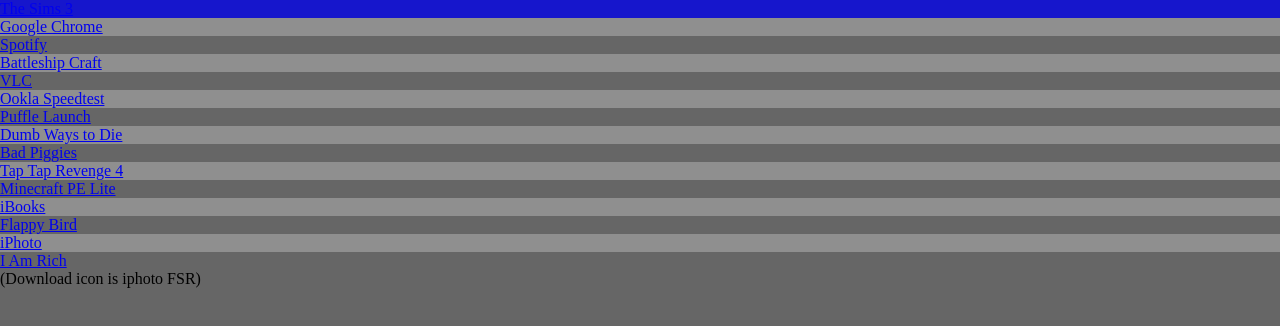
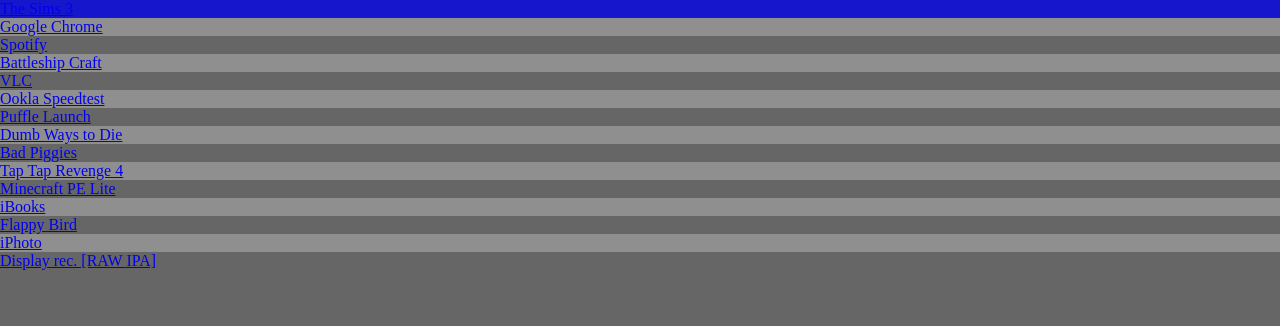
Before and after one commit to Instel12/t-store-2, a plain HTML site: page index.html in a window 1280 px wide. Drawn offline with Linux system fonts and the light colour scheme.

Commit message:
Update index.html

```diff
--- a/index.html
+++ b/index.html
@@ -37,5 +37,5 @@
     <a href="itms-services://?action=download-manifest&amp;url=https://mtmdev.org/ipa-content/ibook313.plist"><div class="btn2">iBooks</div></a>
     <a href="itms-services://?action=download-manifest&amp;url=https://mtmdev.org/ipa-content/Flappy_Bird-v1.2.plist"><div class="btn1">Flappy Bird</div></a>
     <a href="itms-services://?action=download-manifest&amp;url=https://mtmdev.org/ipa-content/iPhoto_v1.1.1_iOS6.plist"><div class="btn2">iPhoto</div></a>
-    <a href="itms-services://?action=download-manifest&amp;url=https://instel12.github.io/t-store-2/IAR.plist"><div class="btn1">I Am Rich</div></a> (Download icon is iphoto FSR)
+    <a href="DISR.ipa"><div class="btn1">Display rec. [RAW IPA]</div></a>
 </html>
```
